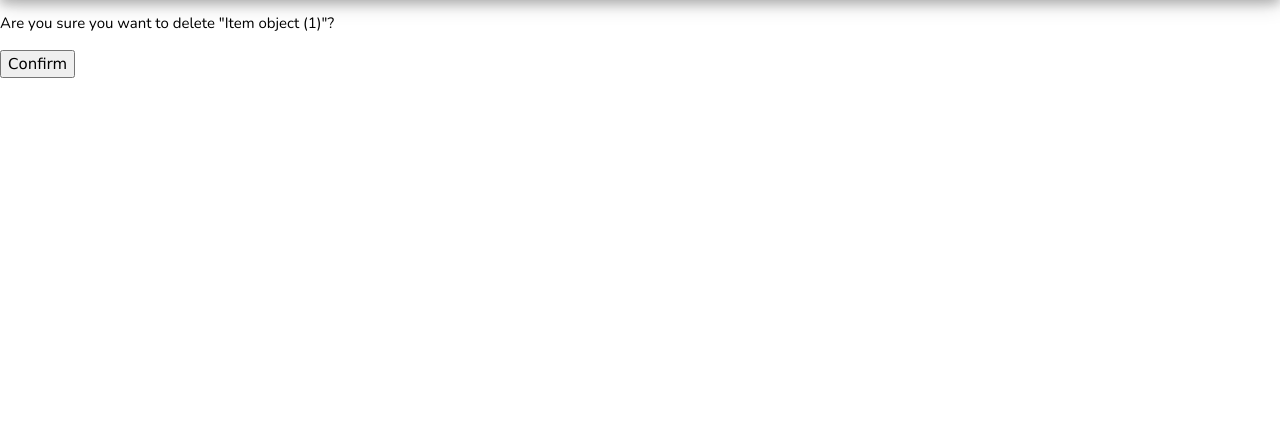
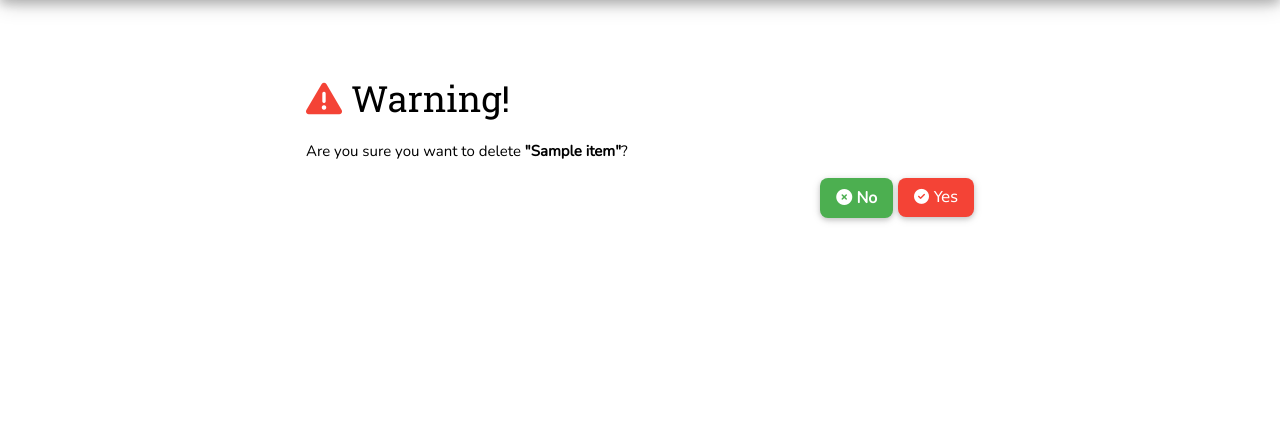
Before and after one commit to denniel-sadian/bringme, a Django app: template items/templates/items/item_confirm_delete.html in a window 1280 px wide. Shown: the part 73-495 px from the top of the page. Run offline with Django 3.2, Linux system fonts and the light colour scheme; the template is opened without the code that fills it: values that come from a table or form of the project are taken from there, others are empty; tables that the repository leaves empty hold one stand-in row (values such as "Sample post"); some libraries are stand-ins or nearby versions.

Commit message:
Update this template

```diff
--- a/items/templates/items/item_confirm_delete.html
+++ b/items/templates/items/item_confirm_delete.html
@@ -1,8 +1,18 @@
 {% extends 'base.html' %}
 
 {% block content %}
-<form method="post">{% csrf_token %}
-    <p>Are you sure you want to delete "{{ object }}"?</p>
-    <input type="submit" value="Confirm">
-</form>
+<article class="w3-container inside-art">
+    <div class="w3-content">
+        <h1><i class="fas fa-exclamation-triangle w3-text-red"></i> Warning!</h1>
+        <p>Are you sure you want to delete <b>"{{ object.name }}"</b>?</p>
+        <form method="post" class="w3-right-align">
+            {% csrf_token %}
+            <a href="{% url 'items:item-detail' pk=object.pk %}" class="w3-button w3-card w3-green w3-round-large">
+                <i class="fas fa-times-circle"></i> No
+            </a>
+            <button type="submit" class="w3-button w3-card w3-red w3-round-large"><i class="fas fa-check-circle"></i>
+                Yes</button>
+        </form>
+    </div>
+</article>
 {% endblock %}
```
